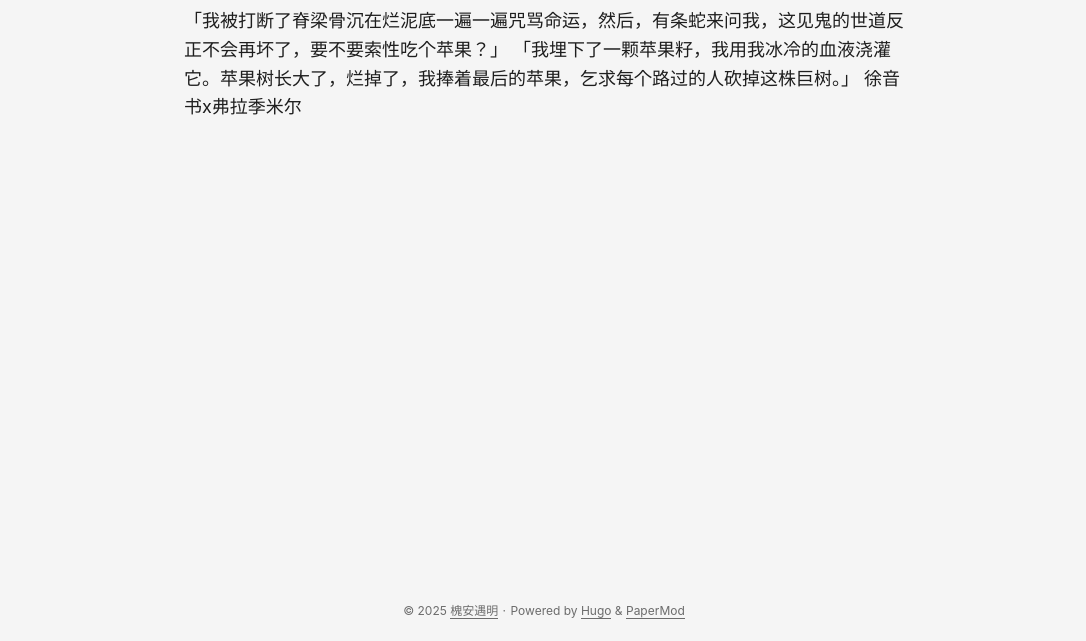
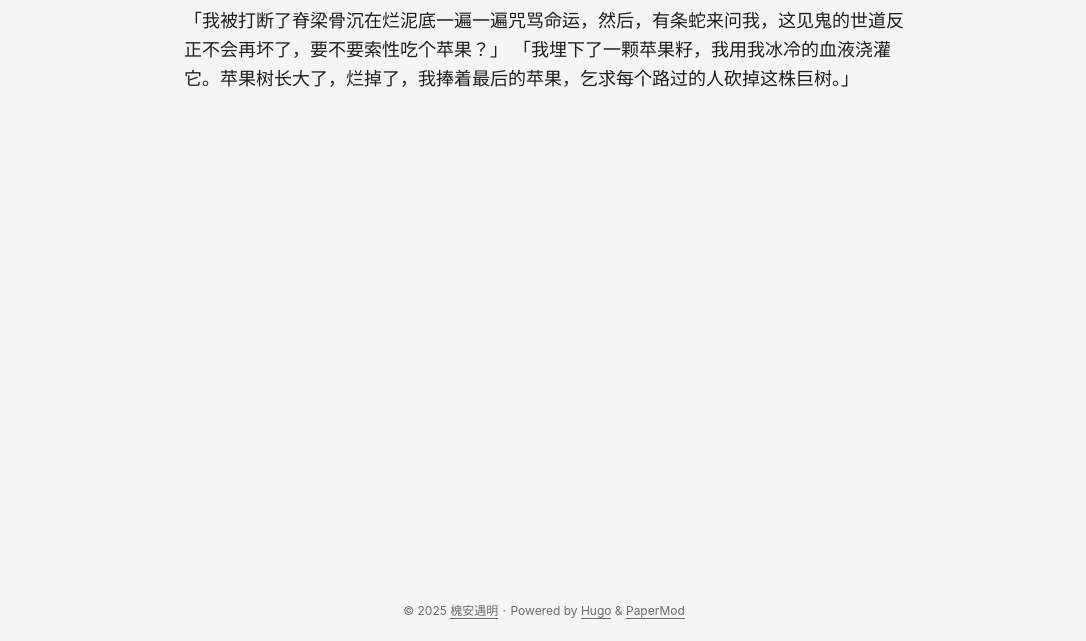
Before and after one commit to Yamayoko77/Yamayoko77.github.io, a plain HTML site: page execution/index.html in a window 1280 px wide. Shown: the part 159-800 px from the top of the page, without its empty margins (96-1182 px from the left). Drawn offline with Linux system fonts and the light colour scheme.

Commit message:
auto deploy Yamayoko77/action-hugo@e1785e1d54f7349dfecccbc5566ae1d8c7bcc0a8

```diff
--- a/execution/index.html
+++ b/execution/index.html
@@ -7,7 +7,7 @@
 <meta name="robots" content="index, follow">
 <title>世界执刑 | 槐安遇明</title>
 <meta name="keywords" content="">
-<meta name="description" content=" 「我被打断了脊梁骨沉在烂泥底一遍一遍咒骂命运，然后，有条蛇来问我，这见鬼的世道反正不会再坏了，要不要索性吃个苹果？」 「我埋下了一颗苹果籽，我用我冰冷的血液浇灌它。苹果树长大了，烂掉了，我捧着最后的苹果，乞求每个路过的人砍掉这株巨树。」 徐音书x弗拉季米尔 ">
+<meta name="description" content=" 「我被打断了脊梁骨沉在烂泥底一遍一遍咒骂命运，然后，有条蛇来问我，这见鬼的世道反正不会再坏了，要不要索性吃个苹果？」 「我埋下了一颗苹果籽，我用我冰冷的血液浇灌它。苹果树长大了，烂掉了，我捧着最后的苹果，乞求每个路过的人砍掉这株巨树。」 ">
 <meta name="author" content="">
 <link rel="canonical" href="https://Yamayoko77.github.io/execution/">
 <link crossorigin="anonymous" href="/assets/css/stylesheet.fc220c15db4aef0318bbf30adc45d33d4d7c88deff3238b23eb255afdc472ca6.css" integrity="sha256-/CIMFdtK7wMYu/MK3EXTPU18iN7/MjiyPrJVr9xHLKY=" rel="preload stylesheet" as="style">
@@ -56,13 +56,13 @@
 
     </style>
 </noscript><meta property="og:title" content="世界执刑" />
-<meta property="og:description" content=" 「我被打断了脊梁骨沉在烂泥底一遍一遍咒骂命运，然后，有条蛇来问我，这见鬼的世道反正不会再坏了，要不要索性吃个苹果？」 「我埋下了一颗苹果籽，我用我冰冷的血液浇灌它。苹果树长大了，烂掉了，我捧着最后的苹果，乞求每个路过的人砍掉这株巨树。」 徐音书x弗拉季米尔 " />
+<meta property="og:description" content=" 「我被打断了脊梁骨沉在烂泥底一遍一遍咒骂命运，然后，有条蛇来问我，这见鬼的世道反正不会再坏了，要不要索性吃个苹果？」 「我埋下了一颗苹果籽，我用我冰冷的血液浇灌它。苹果树长大了，烂掉了，我捧着最后的苹果，乞求每个路过的人砍掉这株巨树。」 " />
 <meta property="og:type" content="website" />
 <meta property="og:url" content="https://Yamayoko77.github.io/execution/" />
 
 <meta name="twitter:card" content="summary"/>
 <meta name="twitter:title" content="世界执刑"/>
-<meta name="twitter:description" content=" 「我被打断了脊梁骨沉在烂泥底一遍一遍咒骂命运，然后，有条蛇来问我，这见鬼的世道反正不会再坏了，要不要索性吃个苹果？」 「我埋下了一颗苹果籽，我用我冰冷的血液浇灌它。苹果树长大了，烂掉了，我捧着最后的苹果，乞求每个路过的人砍掉这株巨树。」 徐音书x弗拉季米尔 "/>
+<meta name="twitter:description" content=" 「我被打断了脊梁骨沉在烂泥底一遍一遍咒骂命运，然后，有条蛇来问我，这见鬼的世道反正不会再坏了，要不要索性吃个苹果？」 「我埋下了一颗苹果籽，我用我冰冷的血液浇灌它。苹果树长大了，烂掉了，我捧着最后的苹果，乞求每个路过的人砍掉这株巨树。」 "/>
 
 
 <script type="application/ld+json">
@@ -165,7 +165,7 @@
     世界执刑
   </h1>
   <div class="post-description">
-    「我被打断了脊梁骨沉在烂泥底一遍一遍咒骂命运，然后，有条蛇来问我，这见鬼的世道反正不会再坏了，要不要索性吃个苹果？」 「我埋下了一颗苹果籽，我用我冰冷的血液浇灌它。苹果树长大了，烂掉了，我捧着最后的苹果，乞求每个路过的人砍掉这株巨树。」 徐音书x弗拉季米尔
+    「我被打断了脊梁骨沉在烂泥底一遍一遍咒骂命运，然后，有条蛇来问我，这见鬼的世道反正不会再坏了，要不要索性吃个苹果？」 「我埋下了一颗苹果籽，我用我冰冷的血液浇灌它。苹果树长大了，烂掉了，我捧着最后的苹果，乞求每个路过的人砍掉这株巨树。」
   </div>
 </header>
     </main>
```
